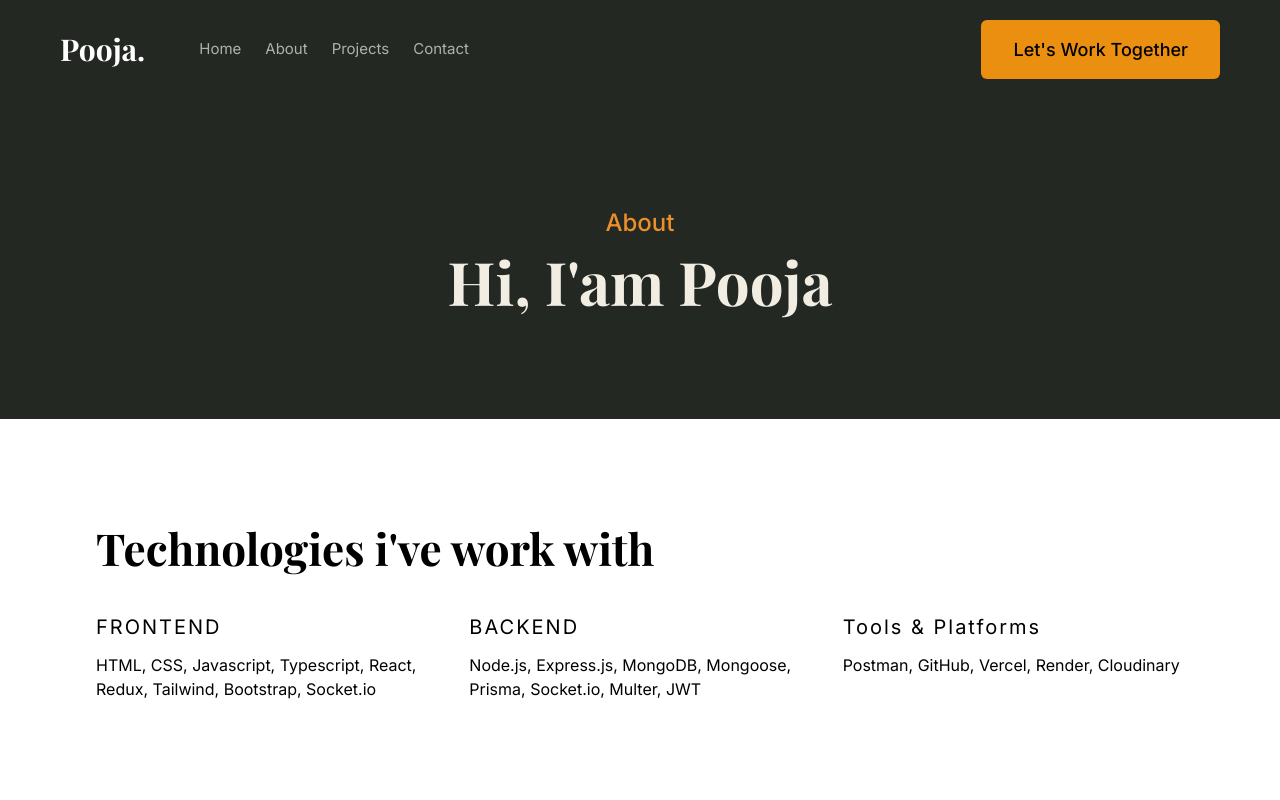
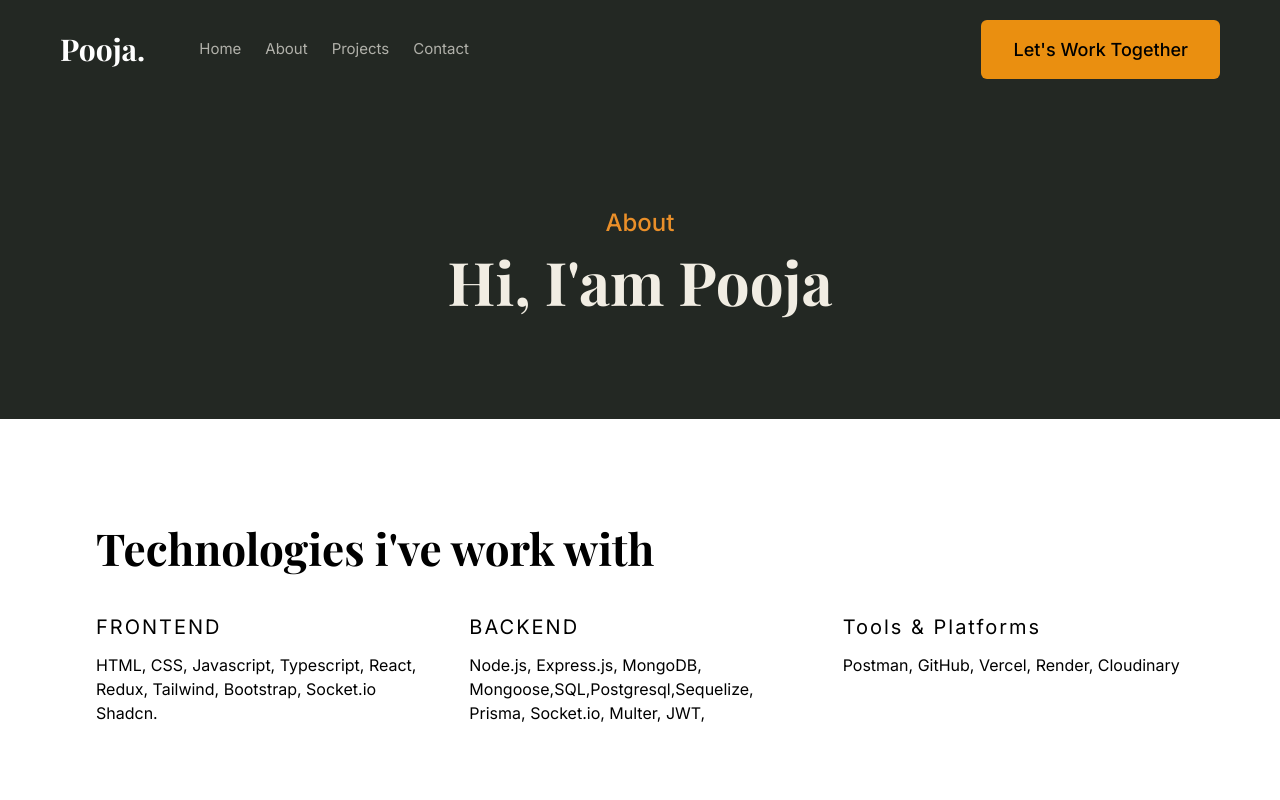
Before and after one commit to Pooja184/Portfolio, a React (Vite) app in the folder Frontend/: page /about in a window 1280 px wide. Shown: the top 800 px of the page. Built offline with nearby package versions, Linux system fonts and the light colour scheme.

Commit message:
update About component to enhance technology stack descriptions

```diff
--- a/Frontend/src/pages/About.jsx
+++ b/Frontend/src/pages/About.jsx
@@ -72,12 +72,12 @@ const About = () => {
     {
       title: "FRONTEND",
       description:
-        "HTML, CSS, Javascript, Typescript, React, Redux, Tailwind, Bootstrap, Socket.io",
+        "HTML, CSS, Javascript, Typescript, React, Redux, Tailwind, Bootstrap, Socket.io Shadcn.",
     },
     {
       title: "BACKEND",
       description:
-        "Node.js, Express.js, MongoDB, Mongoose, Prisma, Socket.io, Multer, JWT",
+        "Node.js, Express.js, MongoDB, Mongoose,SQL,Postgresql,Sequelize, Prisma, Socket.io, Multer, JWT,",
     },
     {
       title: "Tools & Platforms",
```
